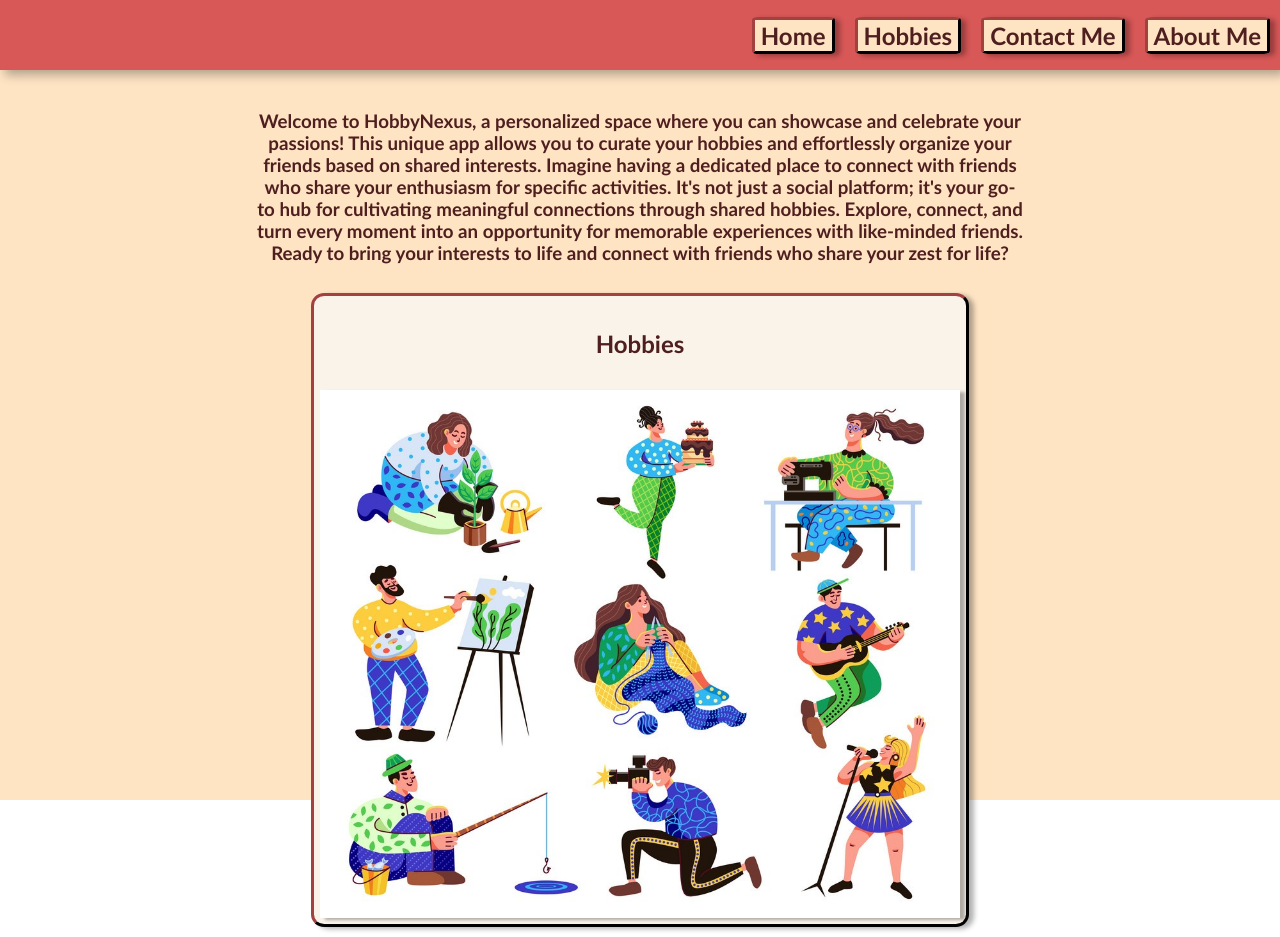
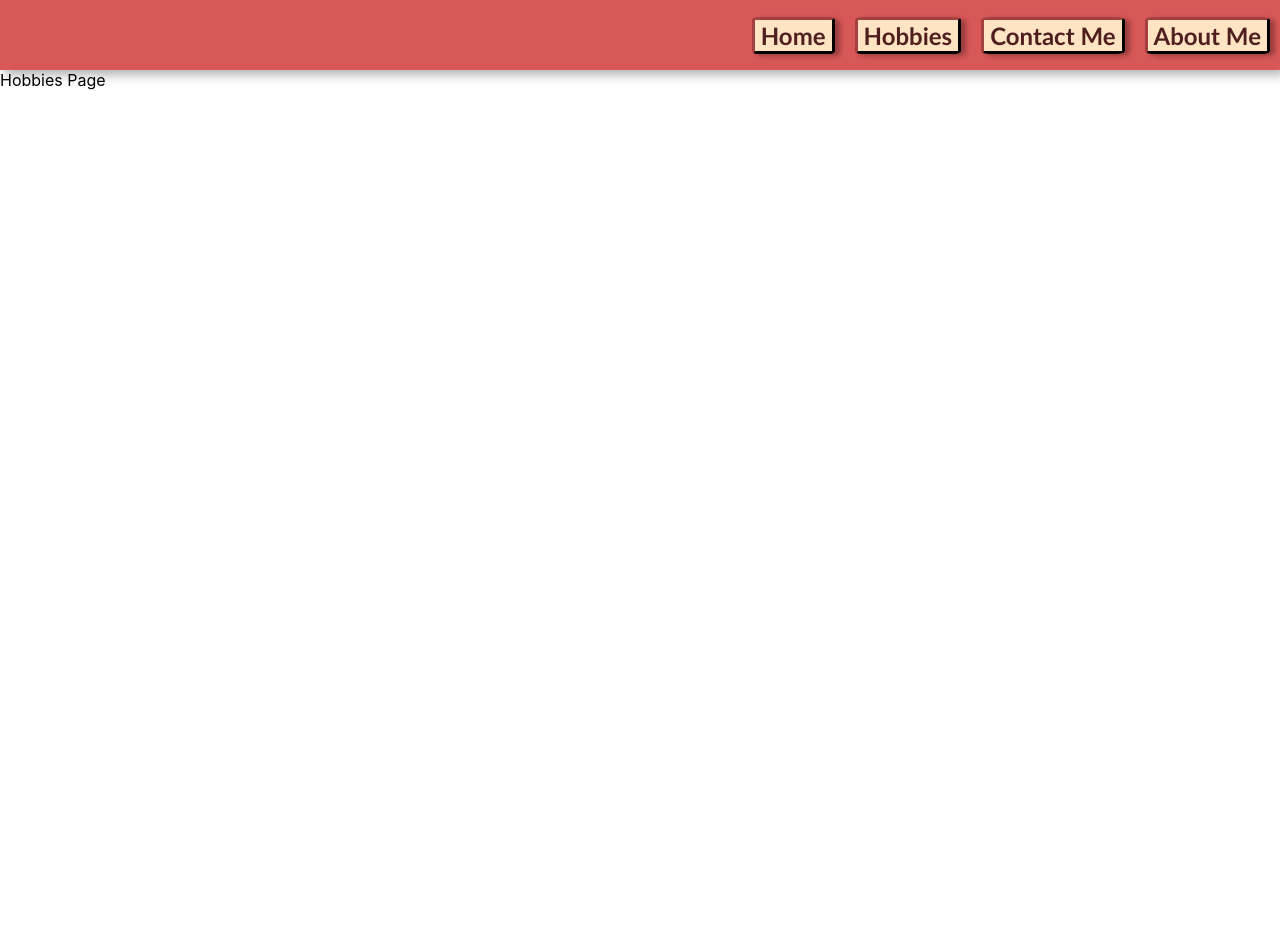
Before and after one commit to ekaczor/friends-app, a React (Create React App) app: page /hobbies in a window 1280 px wide. After the commit the page ends 800 px from the top, so only its background shows below. Built offline with nearby package versions, Linux system fonts and the light colour scheme.

Commit message:
Added routes to all the pages and imported useNavigate so that the navbar works properly

```diff
--- a/package.json
+++ b/package.json
@@ -8,6 +8,7 @@
     "@testing-library/user-event": "^13.5.0",
     "react": "^18.2.0",
     "react-dom": "^18.2.0",
+    "react-router-dom": "^6.21.3",
     "react-scripts": "5.0.1",
     "web-vitals": "^2.1.4"
   },
--- a/src/App.js
+++ b/src/App.js
@@ -1,13 +1,21 @@
-import logo from './logo.svg';
-import './App.css';
-import HomePage from './pages/home-page/HomePage';
-
+import React from "react";
+import { BrowserRouter as Router, Routes, Route } from "react-router-dom";
+import "./App.css";
+import HomePage from "./pages/home-page/HomePage";
+import AboutMe from "./pages/home-page/AboutMe";
+import ContactMePage from "./pages/home-page/ContactMePage";
+import HobbiesPage from "./pages/home-page/HobbiesPage";
 
 function App() {
   return (
-    <div className="App">
-      <HomePage/>
-    </div>
+    <Router>
+      <Routes className="App">
+        <Route path="/" exact element={<HomePage/>} />
+        <Route path="/about-me" exact element={<AboutMe/>} />
+        <Route path="/hobbies" exact element={<HobbiesPage/>} />
+        <Route path="/contact-me" exact element={<ContactMePage/>} />
+      </Routes>
+    </Router>
   );
 }
 
--- a/src/navBar/NavBar.js
+++ b/src/navBar/NavBar.js
@@ -1,11 +1,32 @@
+import HomePage from "../pages/home-page/HomePage"
+import { useNavigate } from "react-router-dom";
+
 const NavBar = () => {
+    const navigate = useNavigate();
+
+    const navigateToHomePage = () => {
+      navigate("/");
+    };
+
+    const navigateToHobbiesPage = () => {
+        navigate("/hobbies");
+      };
+
+      const navigateToContactPage = () => {
+        navigate("/contact-me");
+      };
+
+      const navigateToAboutPage = () => {
+        navigate("/about-me");
+      };
+
     return (
         <div>
         <nav className="nav">
-            <button className="button">Home</button>
-            <button className="button">Hobbies</button>
-            <button className="button">Contact Me</button>
-            <button className="button">About Me</button>
+            <button onClick={navigateToHomePage} className="button">Home</button>
+            <button onClick={navigateToHobbiesPage} className="button">Hobbies</button>
+            <button onClick={navigateToContactPage} className="button">Contact Me</button>
+            <button onClick={navigateToAboutPage}  className="button">About Me</button>
         </nav></div>
     )
 }
--- /dev/null
+++ b/src/pages/home-page/ContactMePage.js
@@ -0,0 +1,12 @@
+import NavBar from "../../navBar/NavBar";
+
+const ContactMePage = () => {
+  return (
+  <div>
+  <header><NavBar/></header>
+  Contact Me Page
+  </div>
+  )
+};
+
+export default ContactMePage;
--- /dev/null
+++ b/src/pages/home-page/HobbiesPage.js
@@ -0,0 +1,12 @@
+import NavBar from "../../navBar/NavBar";
+
+const HobbiesPage = () => {
+    return (
+        <div>
+        <header><NavBar/></header>
+            Hobbies Page
+        </div>
+    )
+}
+
+export default HobbiesPage;
--- a/src/pages/home-page/HomePage.js
+++ b/src/pages/home-page/HomePage.js
@@ -1,3 +1,4 @@
+
 import NavBar from "../../navBar/NavBar";
 // import FriendComponent from "../../components/FriendComponent";
 import HomeHobby from "../../components/HomeHobby";
```
Also changed, not shown: 1 other file (tests, documents, lock files or other folders).
